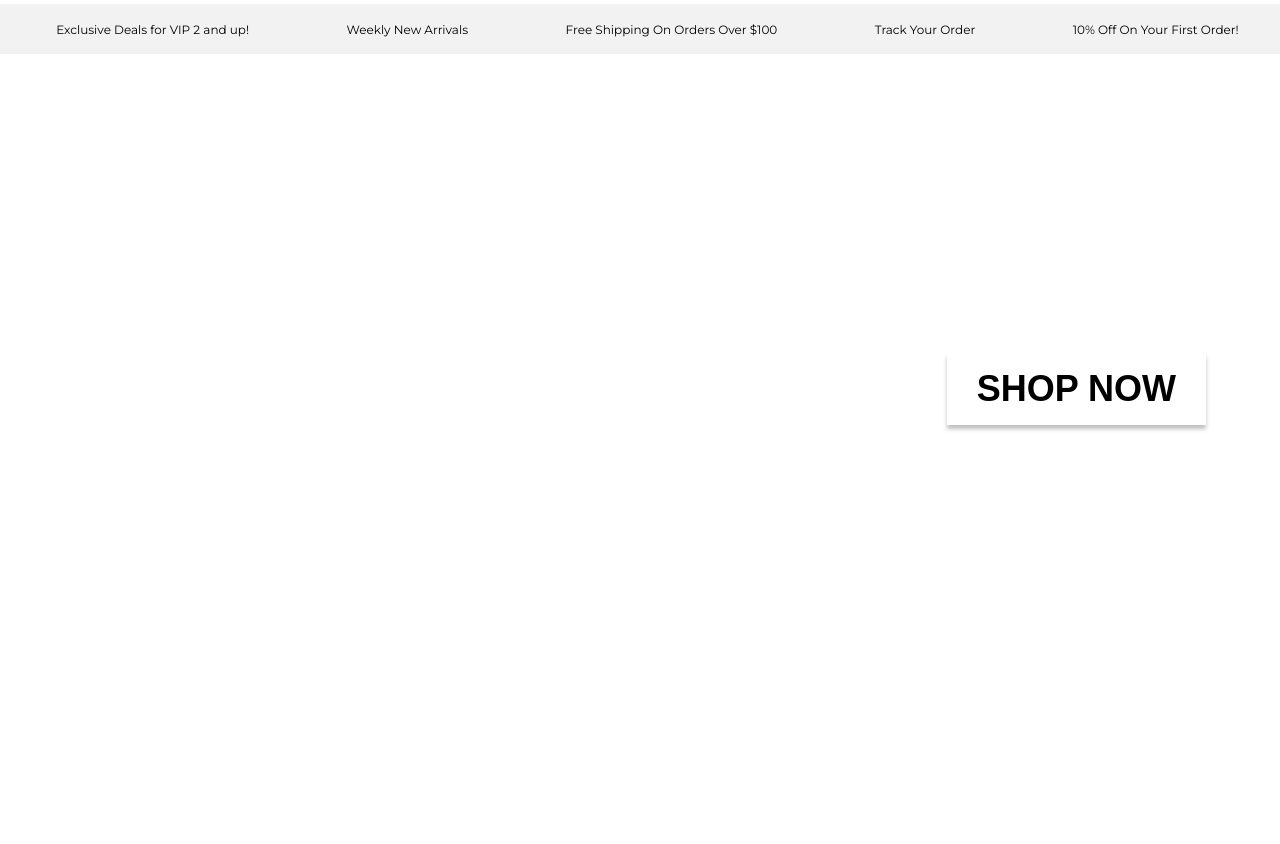
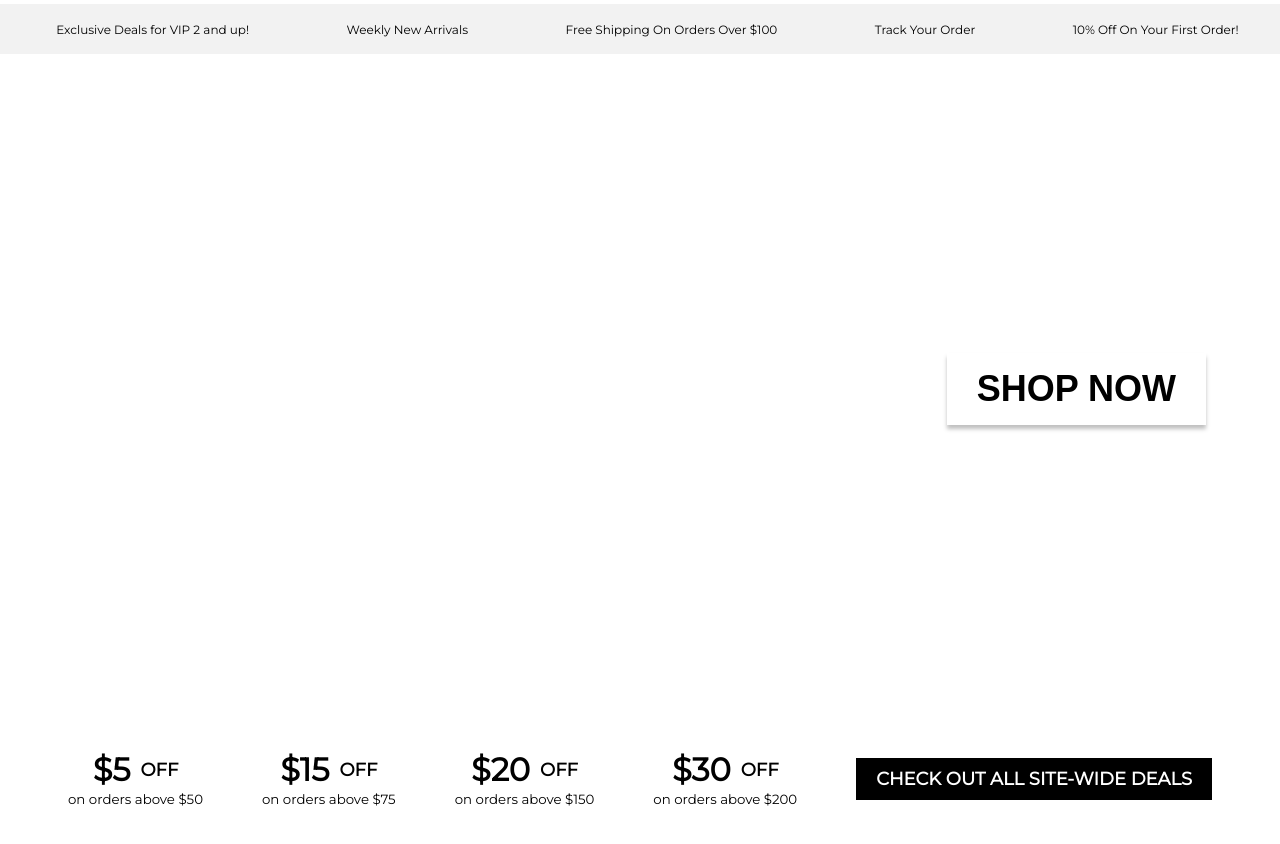
Before and after one commit to ryanesper/threaded-shop, a website: page public/index.html in a window 1280 px wide. Shown: the part 66-910 px from the top of the page. Before the commit the page ends 800 px from the top, so only its background shows below. Drawn offline with Linux system fonts and the light colour scheme.

Commit message:
Add site wide details section and its styling

```diff
--- a/public/assets/styles/scss/app.scss
+++ b/public/assets/styles/scss/app.scss
@@ -10,6 +10,10 @@
 
 body {
   font-family: 'Montserrat';
+}
+
+button {
+  cursor: pointer;
 }
 
 /**************/
@@ -81,7 +85,7 @@ header {
 /*** main content ***/
 /********************/
 main {
-  #benefits {
+  .benefits {
     background-color: #F2F2F2;
     min-height: 50px;
     display: flex;
@@ -103,11 +107,11 @@ main {
     }
   }
 
-  #hero {
+  .hero {
     display: flex;
     align-items: center;
     padding: 0px 24px;
-    height: 650px;
+    min-height: 650px;
     background:
       url("../images/Rectangle17.png") left / 50% no-repeat,
       url("../images/Rectangle.png") right / 50% no-repeat;
@@ -118,7 +122,6 @@ main {
       width: 50px;
       border: none;
       background-color: transparent;
-      cursor: pointer;
     }
 
     button.previous {
@@ -144,4 +147,40 @@ main {
       }
     }
   }
+
+  .site-wide-details {
+    display: flex;
+    justify-content: space-between;
+    align-items: center;
+    min-height: 150px;
+    padding: 45px 68px;
+
+    p {
+      font-size: 32px;
+      font-weight: 600;
+      display: flex;
+      gap: 10px;
+      justify-content: center;
+      align-items: center;
+
+      span {
+        font-size: 18px;
+        font-weight: 800;
+      }
+    }
+
+    button {
+      border: none;
+      background: #000;
+      padding: 10px 20px;
+      color: #FFF;
+      text-align: center;
+      font-family: Montserrat;
+      font-size: 18px;
+      font-style: normal;
+      font-weight: 600;
+      line-height: normal;
+      text-transform: uppercase;
+    }
+  }
 }
--- a/public/index.html
+++ b/public/index.html
@@ -38,7 +38,7 @@
   </header>
 
   <main>
-    <section id="benefits">
+    <section class="benefits">
       <a class="benefit" href="#"><img src="./assets/images/icons/bx_bx-crown.svg" alt=""><span>Exclusive Deals for VIP 2 and up!</span></a>
       <a class="benefit" href="#"><img src="./assets/images/icons/bx_bx-star.svg" alt=""><span>Weekly New Arrivals</span></a>
       <a class="benefit" href="#"><img src="./assets/images/icons/mdi_truck-delivery-outline.svg" alt=""><span>Free Shipping On Orders Over $100</span></a>
@@ -46,7 +46,7 @@
       <a class="benefit" href="#"><img src="./assets/images/icons/bx_bx-purchase-tag.svg" alt=""><span>10% Off On Your First Order!</span></a>
     </section>
 
-    <section id="hero">
+    <section class="hero">
       <button class="previous"></button>
       <div class="hero-content">
         <img src="./assets/images/hero 1.png" alt="">
@@ -55,6 +55,28 @@
       </div>
       <button class="next"><img src="./assets/images/ant-design_right-outlined.png" alt=""></button>
     </section>
+
+    <section class="site-wide-details">
+      <div class="detail">
+        <p>$5 <span>OFF</span></p>
+        <small>on orders above $50</small>
+      </div>
+      <div class="detail">
+        <p>$15 <span>OFF</span></p>
+        <small>on orders above $75</small>
+      </div>
+      <div class="detail">
+        <p>$20 <span>OFF</span></p>
+        <small>on orders above $150</small>
+      </div>
+      <div class="detail">
+        <p>$30 <span>OFF</span></p>
+        <small>on orders above $200</small>
+      </div>
+      <div class="detail">
+        <button>check out all site-wide deals</button>
+      </div>
+    </section>
   </main>
 
   <script src="assets/scripts/app.js"></script>
```
Also changed, not shown: public/assets/styles/app.css.
